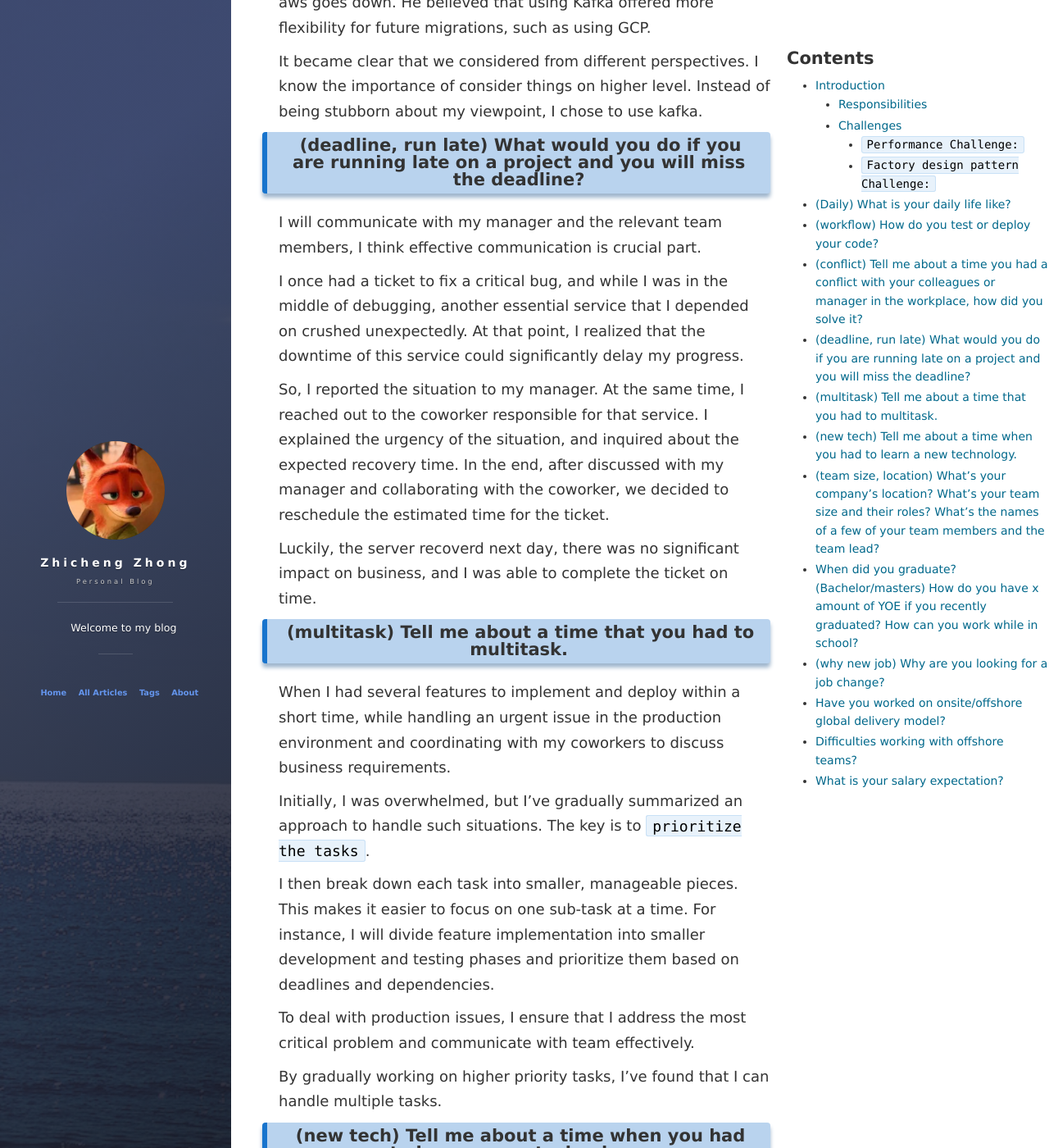
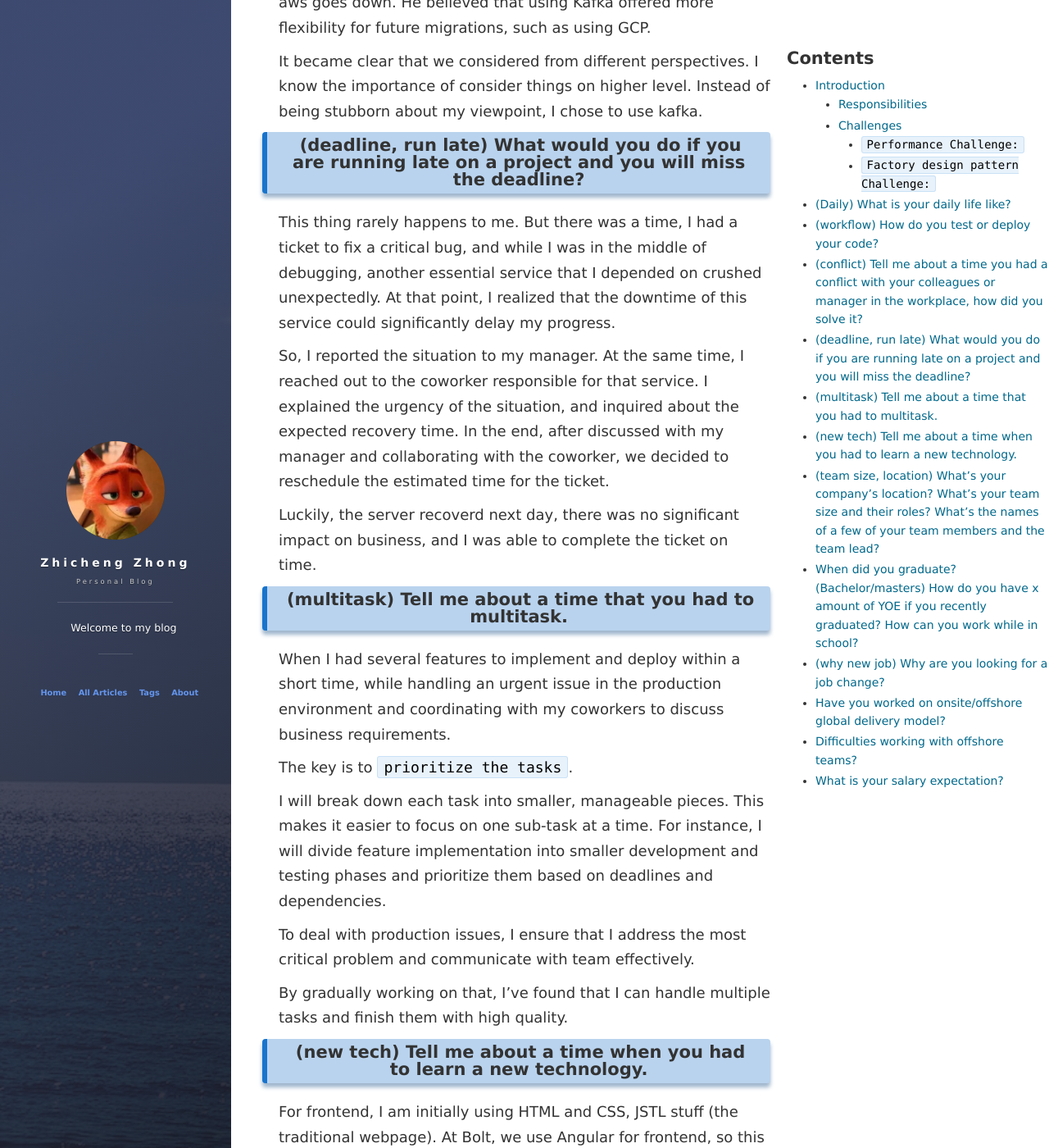
Before and after one commit to ChrisZZhong/chriszzhong.github.io, a Jekyll site: the page built from _posts/2022-09-10-script.md, in a window 1280 px wide and 1400 px high, scrolled down 4601 px. Shown: the whole window at 82% size. Built offline with Jekyll 4.4.1, drawn with Linux system fonts in a browser that asks for light colours; nearby versions of some CDN libraries; comment, search, counter and statistics services are not loaded.

Commit message:
update daily english

```diff
--- a/_posts/2022-09-10-script.md
+++ b/_posts/2022-09-10-script.md
@@ -70,9 +70,7 @@ It became clear that we considered from different perspectives. I know the impor
 
 ## (deadline, run late) What would you do if you are running late on a project and you will miss the deadline?
 
-I will communicate with my manager and the relevant team members, I think effective communication is crucial part.
-
-I once had a ticket to fix a critical bug, and while I was in the middle of debugging, another essential service that I depended on crushed unexpectedly. At that point, I realized that the downtime of this service could significantly delay my progress.
+This thing rarely happens to me. But there was a time, I had a ticket to fix a critical bug, and while I was in the middle of debugging, another essential service that I depended on crushed unexpectedly. At that point, I realized that the downtime of this service could significantly delay my progress.
 
 So, I reported the situation to my manager. At the same time, I reached out to the coworker responsible for that service. I explained the urgency of the situation, and inquired about the expected recovery time. In the end, after discussed with my manager and collaborating with the coworker, we decided to reschedule the estimated time for the ticket.
 
@@ -82,13 +80,13 @@ Luckily, the server recoverd next day, there was no significant impact on busine
 
 When I had several features to implement and deploy within a short time, while handling an urgent issue in the production environment and coordinating with my coworkers to discuss business requirements.
 
-Initially, I was overwhelmed, but I've gradually summarized an approach to handle such situations. The key is to `prioritize the tasks`.
+The key is to `prioritize the tasks`.
 
-I then break down each task into smaller, manageable pieces. This makes it easier to focus on one sub-task at a time. For instance, I will divide feature implementation into smaller development and testing phases and prioritize them based on deadlines and dependencies.
+I will break down each task into smaller, manageable pieces. This makes it easier to focus on one sub-task at a time. For instance, I will divide feature implementation into smaller development and testing phases and prioritize them based on deadlines and dependencies.
 
 To deal with production issues, I ensure that I address the most critical problem and communicate with team effectively.
 
-By gradually working on higher priority tasks, I've found that I can handle multiple tasks.
+By gradually working on that, I've found that I can handle multiple tasks and finish them with high quality.
 
 ## (new tech) Tell me about a time when you had to learn a new technology.
 
```
